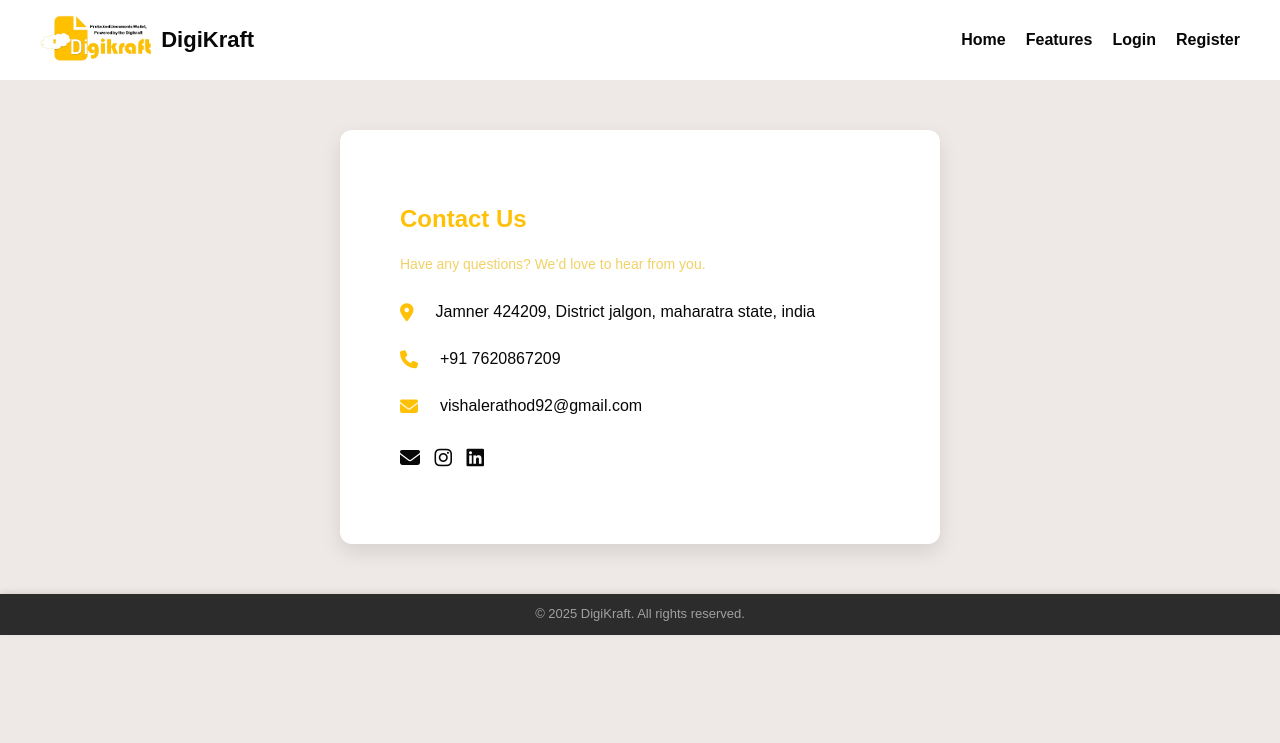
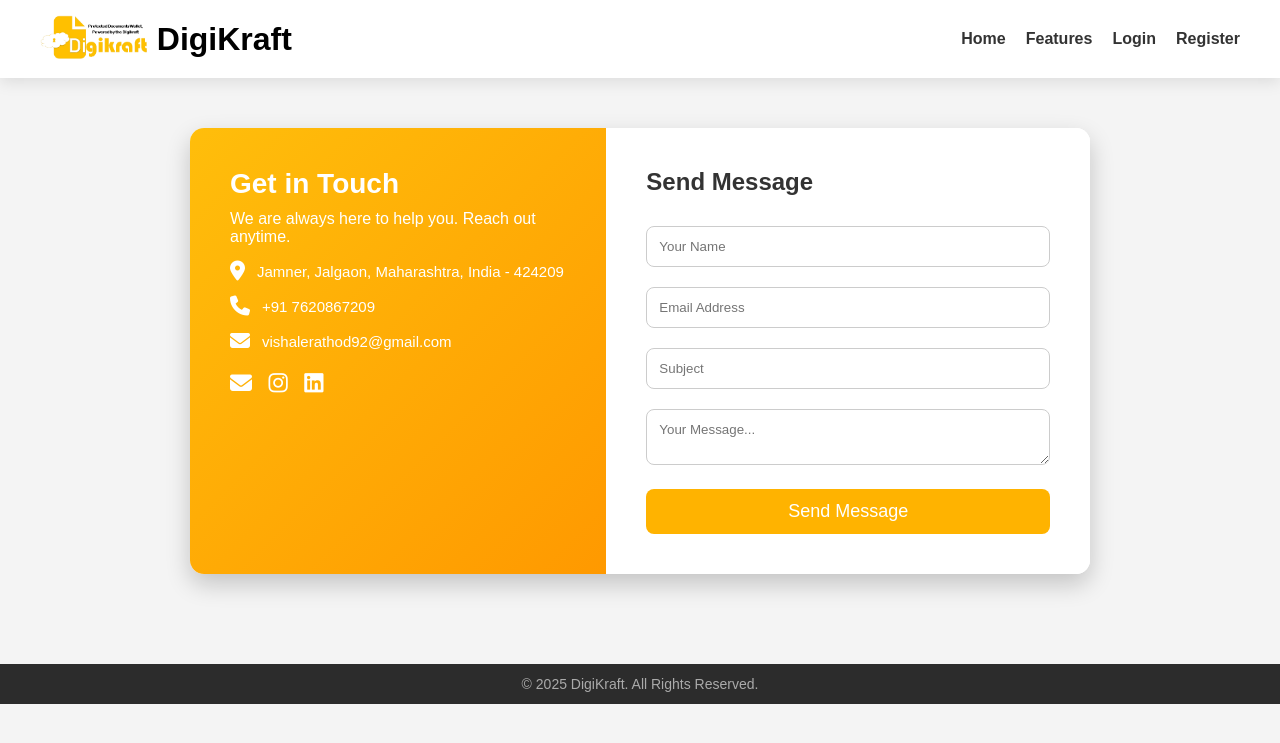
Before and after one commit to vishal-rathod-7/Digikraft-, a Flask app: template templates/contact.html in a window 1280 px wide. Shown: the top 743 px of the page. Run offline with Flask 3, Linux system fonts and the light colour scheme; the template is opened without the code that fills it, so the values that code supplies are empty.

Commit message:
Add Contect Smg! to Admin send massge :

```diff
--- a/digi.py
+++ b/digi.py
@@ -449,6 +449,41 @@ def last_upload():
         return jsonify({"last_upload": only_date})
 
     return jsonify({"last_upload": "–"})
+# ------------------------- contact Massage -------------------------
+@app.route("/send-message", methods=["POST"])
+def send_message():
+    data = request.get_json()
+
+    name = data.get("name")
+    email = data.get("email")
+    subject = data.get("subject")
+    message = data.get("message")
+
+    conn = get_connection()
+    cursor = conn.cursor()
+
+    cursor.execute("""
+        INSERT INTO contact_messages (name, email, subject, message)
+        VALUES (%s, %s, %s, %s)
+    """, (name, email, subject, message))
+
+    conn.commit()
+    cursor.close()
+    conn.close()
+
+    return jsonify({"message": "Message sent successfully!"})
+@app.route("/get-messages", methods=["GET"])
+def get_messages():
+    conn = get_connection()
+    cursor = conn.cursor(dictionary=True)
+
+    cursor.execute("SELECT * FROM contact_messages ORDER BY id DESC")
+    data = cursor.fetchall()
+
+    cursor.close()
+    conn.close()
+
+    return jsonify(data)
 
 # ------------------------- Run -------------------------
 if __name__ == "__main__":
--- a/static/css/contact.css
+++ b/static/css/contact.css
@@ -7,19 +7,17 @@
 }
 
 body {
-  height: 90%;
-  background-color: #eee8e6;
-  line-height: 1.6;
+  background: #f4f4f4;
 }
 
 /* Header */
 header {
   background: #fff;
-  color: #080808;
   padding: 15px 40px;
   display: flex;
+  justify-content: space-between;
   align-items: center;
-  justify-content: space-between;
+  box-shadow: 0 4px 15px rgba(0,0,0,0.1);
 }
 
 header .logo {
@@ -29,112 +27,154 @@ header .logo {
 }
 
 header .logo img {
-  height: 50px;
-}
-
-header h1 {
-  font-size: 22px;
+  height: 48px;
 }
 
 header nav ul {
-
-  list-style: none;
   display: flex;
   gap: 20px;
+  list-style: none;
 }
 
 header nav ul li a {
-  color: #070707;
   text-decoration: none;
   font-weight: 600;
-  transition: color 0.3s ease;
+  color: #333;
+  transition: 0.3s;
 }
 
 header nav ul li a:hover {
-  color: #ffc107;
+  color: #ffb300;
 }
 
-/* Contact Container */
-.contact-container {
+/* Contact Section */
+.contact-section {
   display: flex;
-  max-width: 600px;
-  margin: 50px auto;
-  background: #fff;
-  border-radius: 12px;
-  overflow: hidden;
-  box-shadow: 0 8px 20px rgba(0,0,0,0.1);
+  justify-content: center;
+  padding: 50px 20px;
 }
 
-/* Left Panel */
-.contact-info {
-  margin: 30px;
-  flex: 1;
-  background: #fff;
-  color: #070707;
-  padding: 40px 30px;
+.contact-card {
+  width: 900px;
+  display: flex;
+  background: rgba(255,255,255,0.85);
+  backdrop-filter: blur(12px);
+  border-radius: 14px;
+  overflow: hidden;
+  box-shadow: 0 10px 25px rgba(0,0,0,0.2);
 }
 
-.contact-info h2 {
-  margin-bottom: 15px;
-  font-size: 24px;
-  color: #ffc107;
+/* Left */
+.left-box {
+  flex: 1;
+  padding: 40px;
+  background: linear-gradient(135deg, #ffbe0b, #ff9900);
+  color: #fff;
 }
 
-.contact-info p {
-  margin-bottom: 20px;
-  font-size: 14px;
-  color: #f1d166;
+.left-box h2 {
+  font-size: 28px;
+  margin-bottom: 10px;
 }
 
-.info-box {
+.info-item {
   display: flex;
+  gap: 12px;
   align-items: center;
-  margin-bottom: 15px;
+  margin: 15px 0;
+  font-size: 15px;
 }
 
-.info-box i {
-  margin-right: 12px;
-  font-size: 18px;
-  color: #ffc107;
+.info-item i {
+  font-size: 20px;
 }
 
-.social-links {
+.social {
   margin-top: 20px;
 }
-.contact-info a {
-  display: inline-block;
-  margin-right: 10px;
-  font-size: 20px;
-  color: #080808;
-  transition: transform 0.3s, color 0.3s;
+
+.social a {
+  color: #fff;
+  margin-right: 12px;
+  font-size: 22px;
+  transition: 0.3s;
 }
 
-.contact-info a:hover {
-  color: #ffc107;
+.social a:hover {
   transform: scale(1.2);
 }
 
-
-.social-links a {
-  display: inline-block;
-  margin-right: 10px;
-  font-size: 20px;
-  color: #080808;
-  transition: transform 0.3s, color 0.3s;
+/* Right */
+.right-box {
+  flex: 1.2;
+  padding: 40px;
+  background: #fff;
 }
 
-.social-links a:hover {
-  color: #ffc107;
-  transform: scale(1.2);
+.right-box h3 {
+  font-size: 24px;
+  margin-bottom: 20px;
+  color: #333;
+}
+
+form input, form textarea {
+  width: 100%;
+  margin: 10px 0;
+  padding: 12px;
+  border-radius: 8px;
+  border: 1px solid #ccc;
+  outline: none;
+  transition: 0.3s;
+}
+
+form input:focus, form textarea:focus {
+  border-color: #ffb300;
+}
+
+form button {
+  width: 100%;
+  padding: 12px;
+  border: none;
+  border-radius: 8px;
+  background: #ffb300;
+  color: #fff;
+  font-size: 18px;
+  cursor: pointer;
+  margin-top: 10px;
+  transition: 0.3s;
+}
+
+form button:hover {
+  background: #ff9800;
+}
+.alert {
+    padding: 10px;
+    margin-top: 15px;
+    border-radius: 6px;
+    font-weight: bold;
+    display: none;
+    transition: 0.5s;
+    text-align: center;
+}
+
+.alert.success {
+    background: #d4edda;
+    color: #155724;
+    border-left: 5px solid #28a745;
+}
+
+.alert.error {
+    background: #f8d7da;
+    color: #721c24;
+    border-left: 5px solid #e3342f;
 }
 
 /* Footer */
-footer{
-  padding: 30px 50px;
-  background:#2c2c2c;
-  text-align:center;
-  padding:10px;
-  color:#a0a0a0; font-size:13px;
-  box-shadow:0 -2px 6px
-  rgba(0,0,0,0.1);
+footer {
+  background: #2c2c2c;
+  color: #aaa;
+  text-align: center;
+  padding: 12px;
+  margin-top: 40px;
+  font-size: 14px;
 }
--- a/templates/admin_home.html
+++ b/templates/admin_home.html
@@ -216,6 +216,7 @@ nav a:hover {
       <button id="nav-docs" onclick="showSection('documents')"><i class="fa-solid fa-folder-open"></i> Documents</button>
       <button id="nav-settings" onclick="showSection('settings')"><i class="fa-solid fa-gear"></i> Settings</button>
       <div style="height:14px"></div>
+      <button onclick="MassageAdminName()" class="btn ghost"><i class="fa-solid fa-comment-dots"></i>View Messages</button>
       <button onclick="logout()" class="btn ghost"><i class="fa-solid fa-right-from-bracket"></i> Logout</button>
     </div>
   </aside>
@@ -329,7 +330,7 @@ nav a:hover {
 
         <div style="margin-top:18px" class="muted">Change password & other settings can be here.</div>
       </div>
-    </section>
+      </section>
 
   </main>
 </div>
@@ -577,6 +578,9 @@ function ForgetAdminName(){
   window.location.href = "AdminForgetpass.html";
 }
 
+function MassageAdminName(){
+  window.location.href = "admin_messages.html";
+}
 /* ============== INIT ============== */
 async function init(){
   await loadDashboard();
--- a/templates/contact.html
+++ b/templates/contact.html
@@ -2,61 +2,141 @@
 <html lang="en">
 <head>
   <meta charset="UTF-8">
-  <title>DigiKraft Features</title>
-  <meta name="viewport" content="width=device-width, initial-scale=0.5">
+  <title>DigiKraft – Contact Us</title>
+  <meta name="viewport" content="width=device-width, initial-scale=1.0">
+
   <link rel="stylesheet" href="../static/css/contact.css">
-
   <link rel="stylesheet" href="https://cdnjs.cloudflare.com/ajax/libs/font-awesome/6.5.0/css/all.min.css">
 </head>
+
 <body>
 
 <header>
   <div class="logo">
-      <img src="../static/images/mainlogo1.png" alt="DigiKraft Logo">
+    <img src="../static/images/mainlogo1.png" alt="Logo">
     <h1>DigiKraft</h1>
   </div>
+
   <nav>
     <ul>
       <li><a href="index.html">Home</a></li>
       <li><a href="features.html">Features</a></li>
-        <li><a href="loginpage.html " >Login</a></li>
-        <li><a href="registerpage.html " >Register</a></li>
+      <li><a href="loginpage.html">Login</a></li>
+      <li><a href="registerpage.html">Register</a></li>
     </ul>
   </nav>
 </header>
 
-   <div class="contact-container">
 
-    <!-- Left Panel -->
-    <div class="contact-info">
-      <h2><B>Contact Us</B></h2>
-      <p>Have any questions? We’d love to hear from you.</p>
+<section class="contact-section">
 
-      <div class="info-box">
+  <div class="contact-card">
 
-      <a href="https://www.google.com/maps/place/GDM+Arts,+KRN+Commerce+%26+MD+Science+College/@20.8088798,75.7689096,16.43z/data=!4m6!3m5!1s0x3bd99eebf2856495:0x3af8a157ed66141d!8m2!3d20.8091251!4d75.773036!16s%2Fg%2F11g8y9wdwm?entry=ttu&g_ep=EgoyMDI1MDkwMy4wIKXMDSoASAFQAw%3D%3D"><i class="fa fa-map-marker-alt"></i></a>
-        <span>Jamner 424209, District jalgon, maharatra state, india</span>
+    <div class="left-box">
+      <h2>Get in Touch</h2>
+      <p>We are always here to help you. Reach out anytime.</p>
+
+      <div class="info-item">
+        <i class="fa fa-map-marker-alt"></i>
+        <span>Jamner, Jalgaon, Maharashtra, India - 424209</span>
       </div>
-      <div class="info-box">
-        <a href="tel:+917620867209"><i class="fa fa-phone"></i></a>
+
+      <div class="info-item">
+        <i class="fa fa-phone"></i>
         <span>+91 7620867209</span>
       </div>
-      <div class="info-box">
-      <a href="mailto:vishalerathod123@gmail.com"><i class="fa fa-envelope"></i></a>
+
+      <div class="info-item">
+        <i class="fa fa-envelope"></i>
         <span>vishalerathod92@gmail.com</span>
       </div>
 
-      <div class="social-links">
+      <div class="social">
         <a href="mailto:vishalerathod123@gmail.com"><i class="fa fa-envelope"></i></a>
         <a href="https://www.instagram.com/digikraft.in/"><i class="fab fa-instagram"></i></a>
         <a href="#"><i class="fab fa-linkedin"></i></a>
       </div>
     </div>
 
+    <div class="right-box">
+  <h3>Send Message</h3>
+
+  <form id="contactForm">
+      <input type="text" id="name" placeholder="Your Name" required>
+      <input type="email" id="email" placeholder="Email Address" required>
+      <input type="text" id="subject" placeholder="Subject" required>
+      <textarea id="message" placeholder="Your Message..." required></textarea>
+
+      <button type="submit" id="sendBtn">Send Message</button>
+  </form>
+
+  <div id="responseMsg" class="alert"></div>
 </div>
 
+</section>
+
+<script>
+document.getElementById("contactForm").addEventListener("submit", async (e) => {
+    e.preventDefault();
+
+    let btn = document.getElementById("sendBtn");
+    btn.innerText = "Sending...";
+    btn.disabled = true;
+
+    let data = {
+        name: document.getElementById("name").value,
+        email: document.getElementById("email").value,
+        subject: document.getElementById("subject").value,
+        message: document.getElementById("message").value
+    };
+
+    try {
+        let res = await fetch("http://127.0.0.1:5000/send-message", {
+            method: "POST",
+            headers: { "Content-Type": "application/json" },
+            body: JSON.stringify(data),
+        });
+
+        let result = await res.json();
+
+        showMessage(result.message, "success");
+
+        // Clear form
+        document.getElementById("contactForm").reset();
+
+        // Auto refresh after 1.5 sec
+        setTimeout(() => location.reload(), 1500);
+
+    } catch (err) {
+        showMessage("Something went wrong! Try again.", "error");
+    }
+
+    btn.innerText = "Send Message";
+    btn.disabled = false;
+});
+
+// ========== Success / Error Message Function ==========
+function showMessage(msg, type) {
+    let box = document.getElementById("responseMsg");
+
+    box.innerText = msg;
+    box.className = "alert " + type;
+    box.style.display = "Green";
+
+    setTimeout(() => {
+        box.style.opacity = "0";
+    }, 2000);
+
+    setTimeout(() => {
+        box.style.display = "none";
+        box.style.opacity = "1";
+    }, 2500);
+}
+</script>
+
+
 <footer>
-    &copy; 2025 DigiKraft. All rights reserved.
+  © 2025 DigiKraft. All Rights Reserved.
 </footer>
 
 </body>
```
Also changed, not shown: static/css/admin_messages.css (added, +93 -0 lines), templates/admin_messages.html (added, +63 -0 lines). Lines whose indentation alone changed are shown as unchanged.
